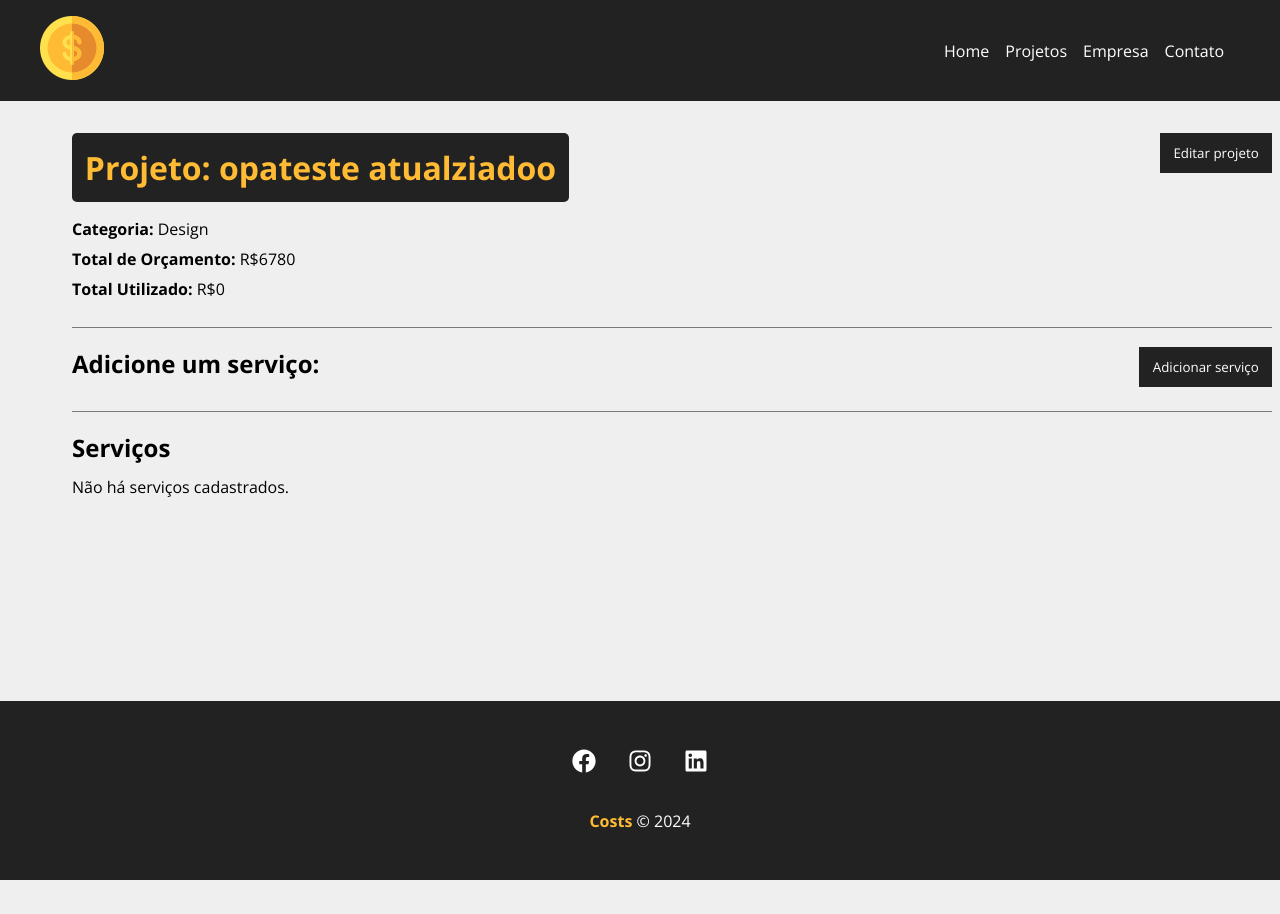
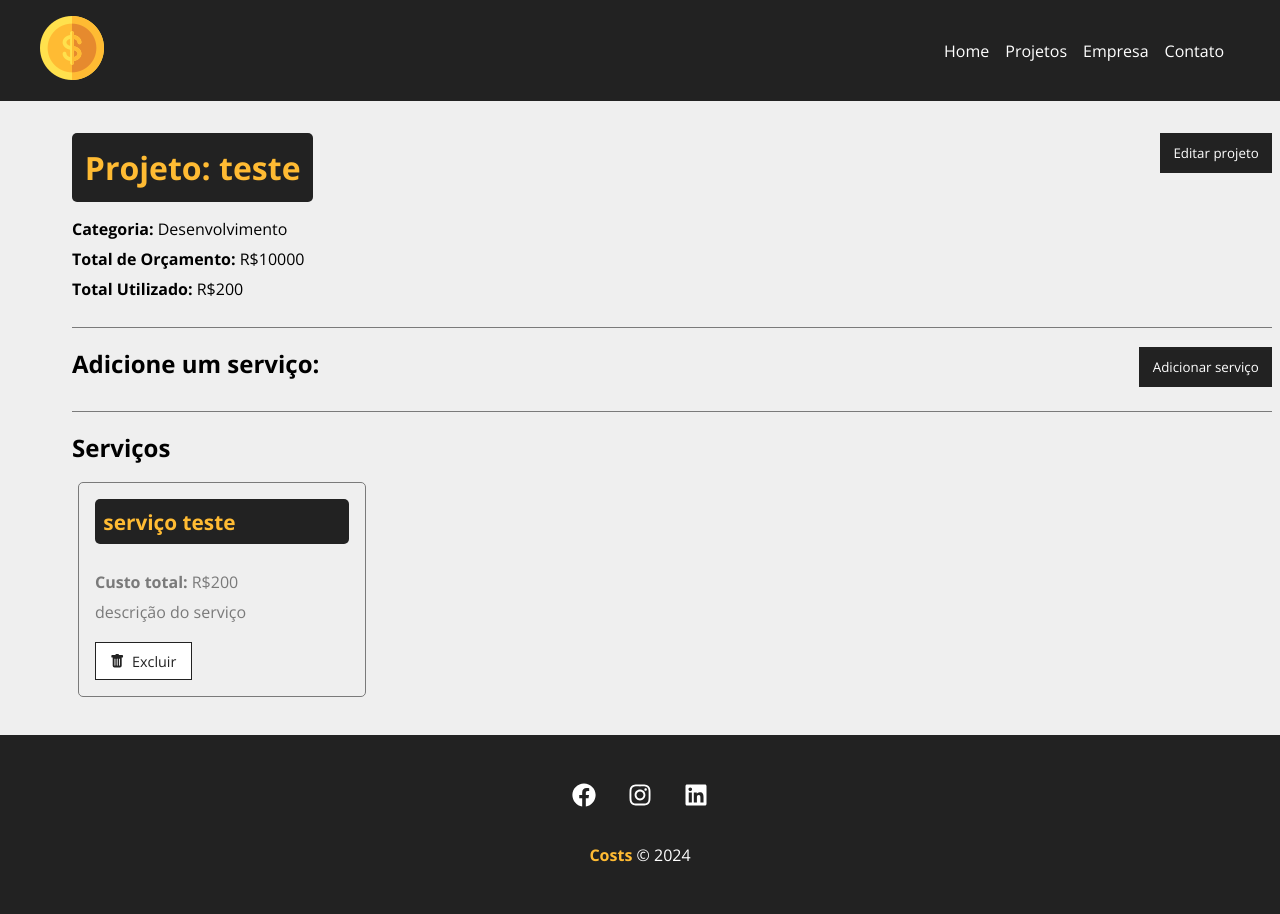
Before and after one commit to thales0591/project-manager-react, a React (Create React App) app: page /project/6fde in a window 1280 px wide. Shown: the top 914 px of the page. Before the commit the page ends 880 px from the top, so only its background shows below. Built offline with nearby package versions, Linux system fonts and the light colour scheme; data requests are answered from the project's data file.

Commit message:
create delete service function and PATCH fetch

```diff
--- a/db.json
+++ b/db.json
@@ -2,61 +2,21 @@
   "projects": [
     {
       "id": "6fde",
-      "name": "opateste atualziadoo",
-      "budget": "6780",
+      "name": "teste",
+      "budget": "10000",
       "category": {
-        "id": "3",
-        "name": "Design"
+        "id": "2",
+        "name": "Desenvolvimento"
       },
-      "cost": 0,
-      "services": []
-    },
-    {
-      "id": "dc13",
-      "name": "projetoRandom",
-      "budget": "3300",
-      "category": {
-        "id": "4",
-        "name": "Planejamento"
-      },
-      "cost": 1675,
+      "cost": 200,
       "services": [
         {
-          "name": "asdasds",
-          "cost": "232",
-          "description": "seila",
-          "id": "52c0251d-4f3f-4526-9731-cfb182ac6776"
-        },
-        {
-          "name": "servico 2",
-          "cost": "320",
-          "description": "seilaman",
-          "id": "2d6c5c7a-bfca-46ac-b26f-347558e827ec"
-        },
-        {
-          "name": "contratar dev backend java fudido",
-          "cost": "1000",
-          "description": "se fudeukkkkjjj",
-          "id": "20a69cd5-353b-45a1-bfd1-df88165d1dae"
-        },
-        {
-          "name": "teste",
-          "cost": "123",
-          "description": "testemano",
-          "id": "75e0068c-a344-4940-8eec-5685e94a8ebe"
+          "name": "serviço teste",
+          "cost": "200",
+          "description": "descrição do serviço",
+          "id": "884d08dc-eb3f-43a2-8e15-55eeabaefb0c"
         }
       ]
-    },
-    {
-      "id": "ffe5",
-      "name": "aleatorio",
-      "budget": "3000",
-      "category": {
-        "id": "1",
-        "name": "Infra"
-      },
-      "cost": 0,
-      "services": []
     }
   ],
   "categories": [
--- a/src/components/pages/Project.js
+++ b/src/components/pages/Project.js
@@ -95,7 +95,33 @@ function Project() {
 
     }
 
-    function removeService() {
+    function removeService(id, cost) {
+
+        const servicesUpdated = project.services.filter(
+            (service) => service.id !== id
+        )
+
+        const projectUpdated = project
+
+        projectUpdated.services = servicesUpdated
+        projectUpdated.cost = parseFloat(projectUpdated.cost) - parseFloat(cost)
+
+        fetch(`http://localhost:5000/projects/${projectUpdated.id}`, {
+            method: 'PATCH',
+            headers: {
+                'Content-Type': 'application/json'
+            },
+            body: JSON.stringify(projectUpdated)
+        })
+        .then(resp => resp.json())
+        .then((data) => {
+            setProject(projectUpdated)
+            setServices(servicesUpdated)
+            setMessage('Serviço removido com sucesso!')
+            setType('success')
+            setTimeout(() => {setMessage('');}, 3000)
+        })
+        .catch(err => console.log(err))
 
     }
 
--- a/src/components/service/ServiceCard.js
+++ b/src/components/service/ServiceCard.js
@@ -4,7 +4,8 @@ import { BsFillTrashFill } from 'react-icons/bs'
 function ServiceCard({ id, name , cost, description, handleRemove }) {
 
     const remove = (e) => {
-
+        e.preventDefault()
+        handleRemove(id, cost)
     }
 
     return (
```
